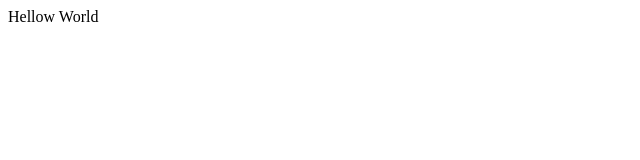
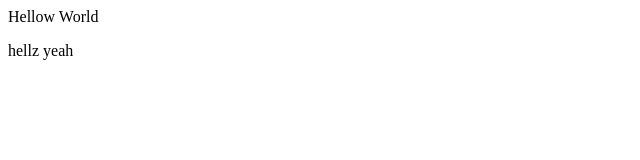
Before and after one commit to JaaWes/Macleay-Assignment-1, a plain HTML site: page index.html in a window 1280 px wide. Shown: the full height of the page, 0-640 px from the left. Drawn offline with Linux system fonts and the light colour scheme.

Commit message:
Update index.html
Added Paragraph

```diff
--- a/index.html
+++ b/index.html
@@ -1 +1,3 @@
 <htl> Hellow World </h1>
+
+    <p>hellz yeah</p>
```
